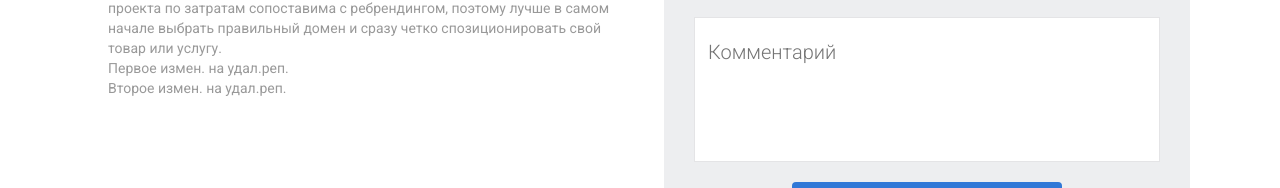
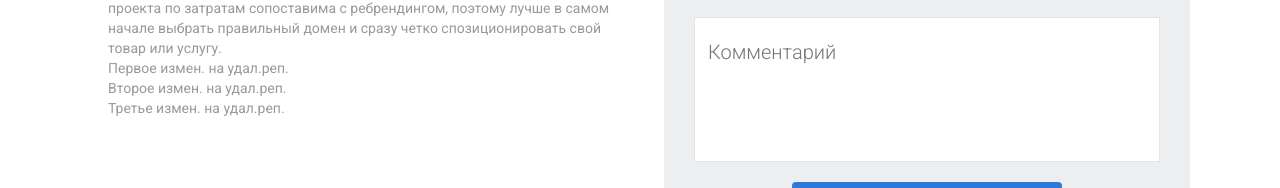
Before and after one commit to ArtemSiz/My-Project, a plain HTML site: page index.html in a window 1280 px wide. Shown: the part 340-528 px from the top of the page. Drawn offline with Linux system fonts and the light colour scheme.

Commit message:
add p "third chenge"

```diff
--- a/index.html
+++ b/index.html
@@ -29,6 +29,7 @@
                 <p>Домен - это фактически название сайта и от правильного его выбора во многом зависит успех вашего проекта. Часто смена домена в процессе работы проекта по затратам сопоставима с ребрендингом, поэтому лучше в самом начале выбрать правильный домен и сразу четко спозиционировать свой товар или услугу.</p>
                 <p>Первое измен. на удал.реп.</p>
                 <p>Второе измен. на удал.реп.</p>
+                <p>Третье измен. на удал.реп.</p>
             </div>
             <div class="column-two">
                 <span class="under-table">Узнайте <br> стоимость домена:</span>
```
